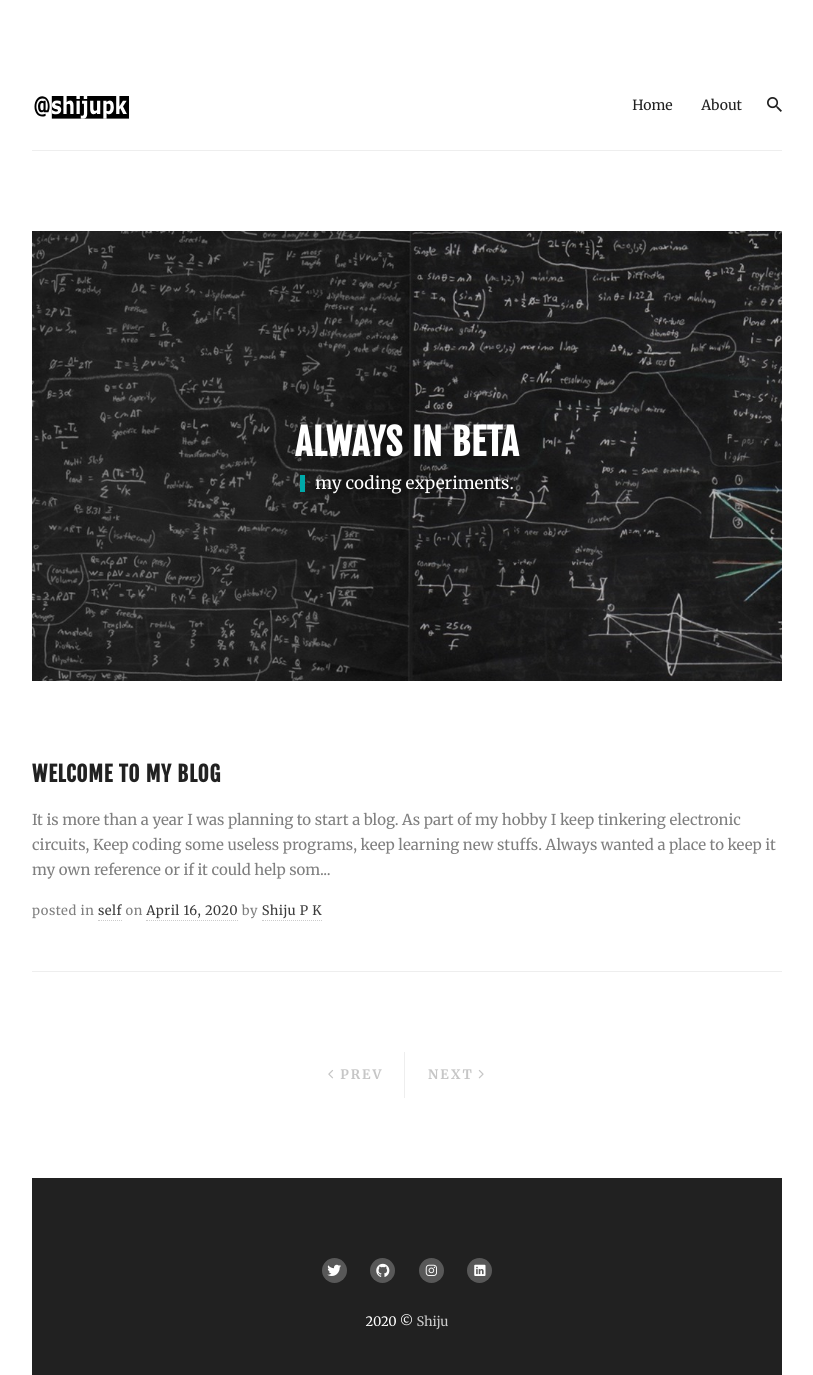
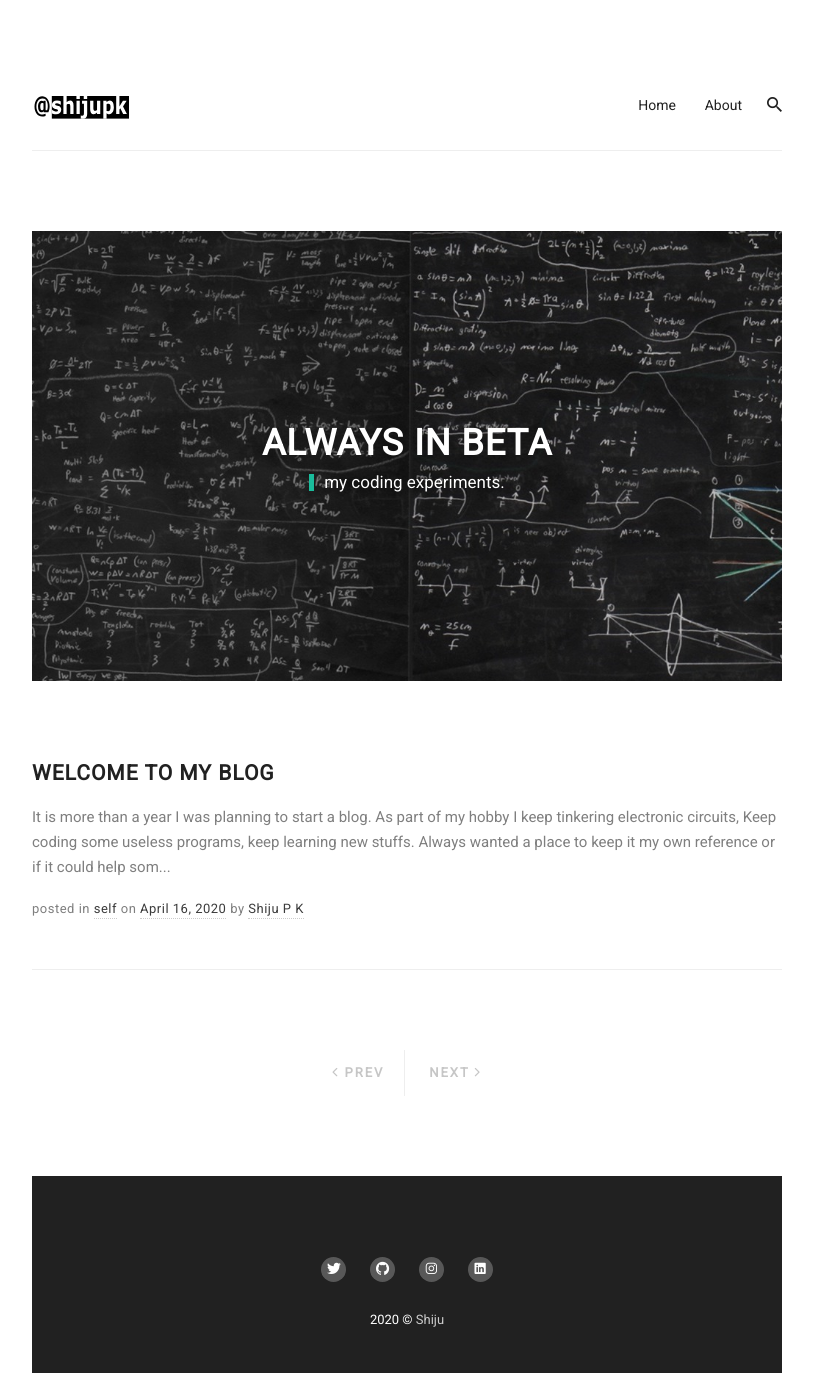
Before and after one commit to shijupk/shijupk.github.io, a Jekyll site: the page built from index.html, in a window 1280 px wide. Shown: the whole page, without its empty margins (233-1046 px from the left). Built offline with Jekyll 4.4.1, drawn with Linux system fonts in a browser that asks for light colours; nearby versions of some CDN libraries; the list of posts is cut into pages by our own code.

Commit message:
brand color changes

```diff
--- a/_includes/head.html
+++ b/_includes/head.html
@@ -11,6 +11,7 @@
 
   <!-- Fonts -->
   <link href="https://fonts.googleapis.com/css?family=Fjalla+One" rel="stylesheet">
+  <link href="https://fonts.googleapis.com/css?family=Roboto" rel="stylesheet">
   <link href="https://fonts.googleapis.com/css?family=Merriweather:400,700" rel="stylesheet">
 
   <!-- Ionicons -->
--- a/_sass/0-settings/_variables.scss
+++ b/_sass/0-settings/_variables.scss
@@ -9,7 +9,7 @@
 // *****************
 // Color Variables
 // *****************
-$brand-color: #0AA;
+$brand-color: #1abc9c;
 $dark: #212121;
 $gray: #7f7f7f;
 $light-gray: #eee;
@@ -39,11 +39,11 @@
 $base-font-style: normal;
 $base-font-variant: normal;
 $base-font-weight: normal;
-$base-font-family: 'Merriweather', serif;
+$base-font-family: 'Roboto', sans-serif;
 $base-line-height: 26px;
 
 // Headings
-$heading-font-family: 'Fjalla One', Helvetica Neue, Helvetica, Arial, sans-serif;
+$heading-font-family: 'Roboto', sans-serif;
 
 $font-size-h1:  36px;
 $font-size-h2:  28px;
--- a/_sass/3-modules/_footer.scss
+++ b/_sass/3-modules/_footer.scss
@@ -45,8 +45,7 @@
       background-color: rgba(255, 255, 255, 0.25);
 
       &:hover {
-        color: #000;
-        background-color: #fff;
+        background-color: $brand-color;
       }
     }
   }
```
